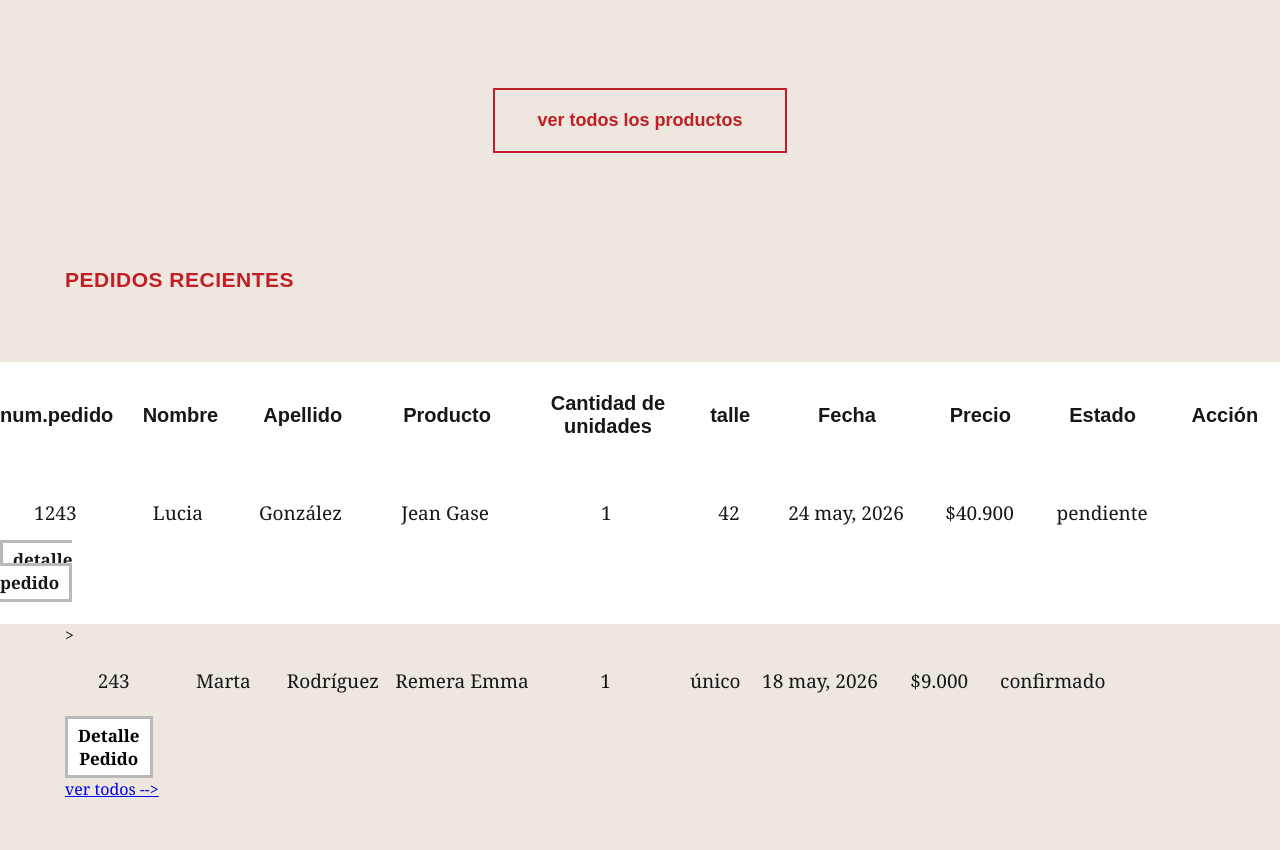
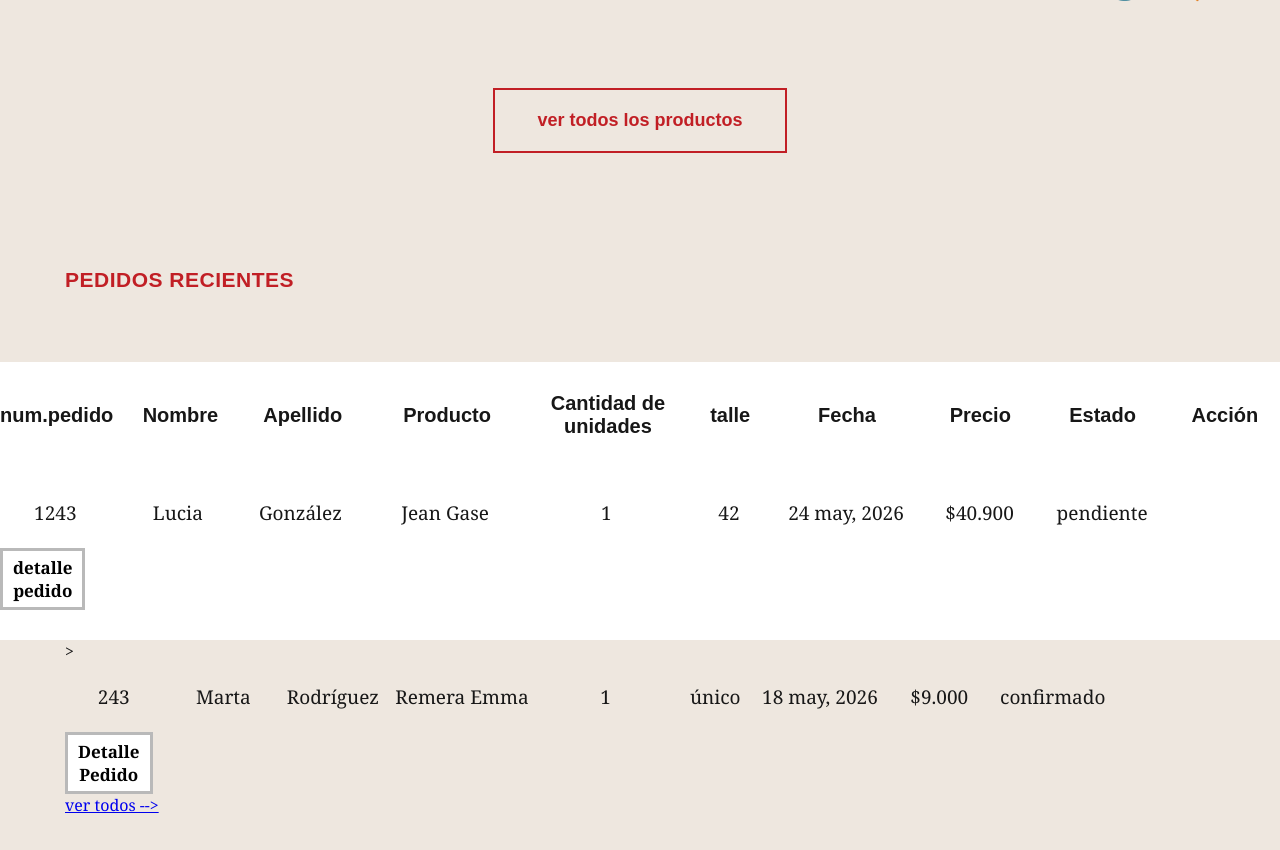
Before and after one commit to palomaponte07-maker/NUEVOPROYECTO, a Django app: page /administracion/ in a window 1280 px wide. Shown: the part 528-1378 px from the top of the page. Run offline with Django 5.2, Linux system fonts and the light colour scheme; some libraries are stand-ins or nearby versions.

Commit message:
Actualizo configuración

```diff
--- a/templates/administracion/dashboard.html
+++ b/templates/administracion/dashboard.html
@@ -65,12 +65,15 @@
                     </div>
                      <div class="acciones">
                         <button class="btn-icon editar" title="Editar">
+                             ✎
                         </button>
 
                         <button class="btn-icon eliminar" title="Eliminar">
+                            🗑️
                         </button>
 
                         <button class="btn-icon descuento" title="Descuento">
+                            🏷️
                         </button>
                 </div>
             </div>
@@ -97,10 +100,13 @@
 
                     <div class="acciones">
                         <button class="btn-icon editar" title="Editar">
+                            ✎
                         </button>
                         <button class="btn-icon eliminar" title="Eliminar">
+                            🗑️
                         </button>
                         <button class="btn-icon descuento" title="Descuento">
+                            🏷️
                         </button>
                     </div>
                 </div>
@@ -139,10 +145,10 @@
                     <div>pendiente</div>
                 </div>
                 <div>
-                    <buton class="btn-detalle">
+                    <button class="btn-detalle">
                         detalle<br>
                         pedido
-                    </buton>
+                    </button>
                 </div>
             </div>>
 
```
